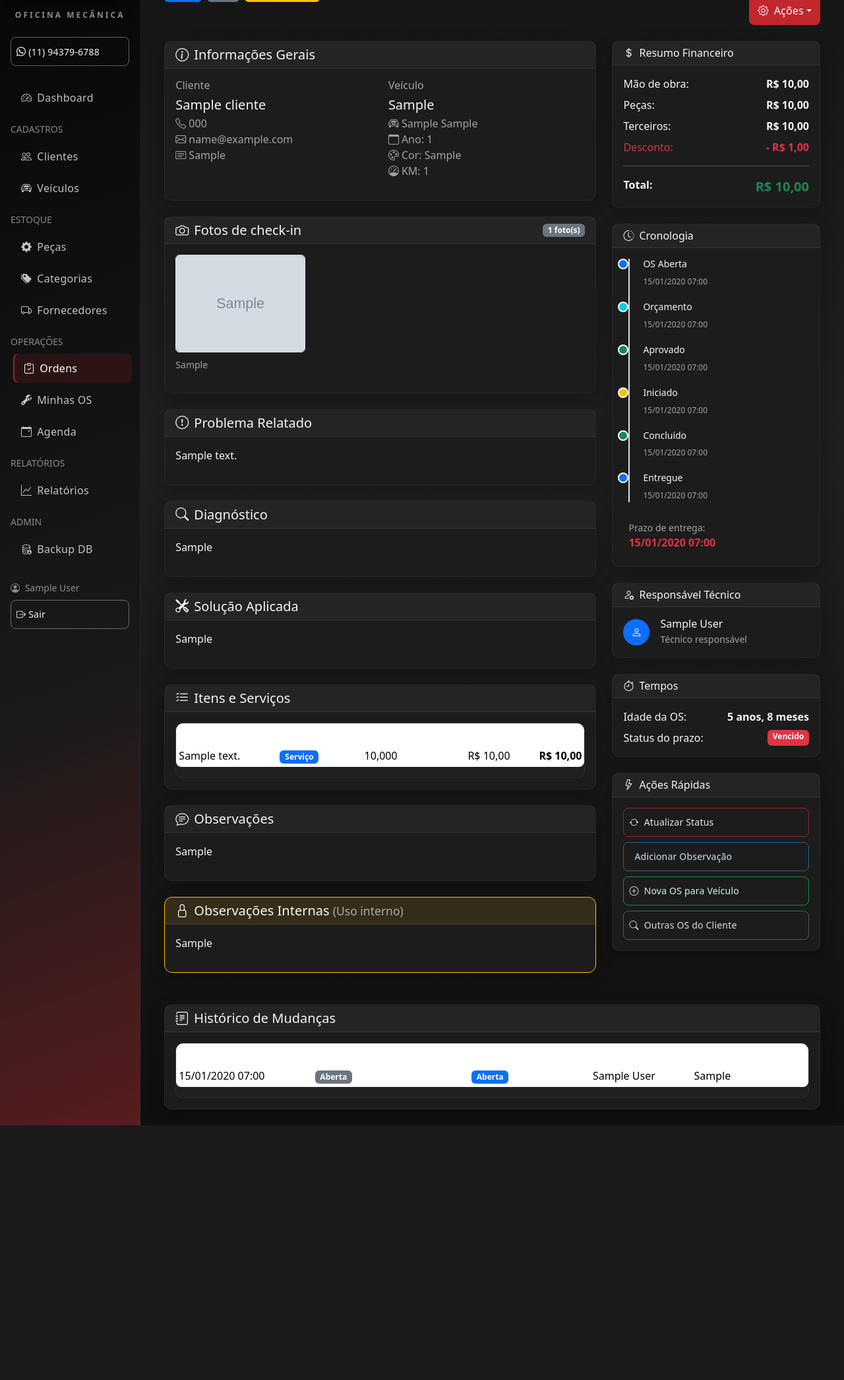
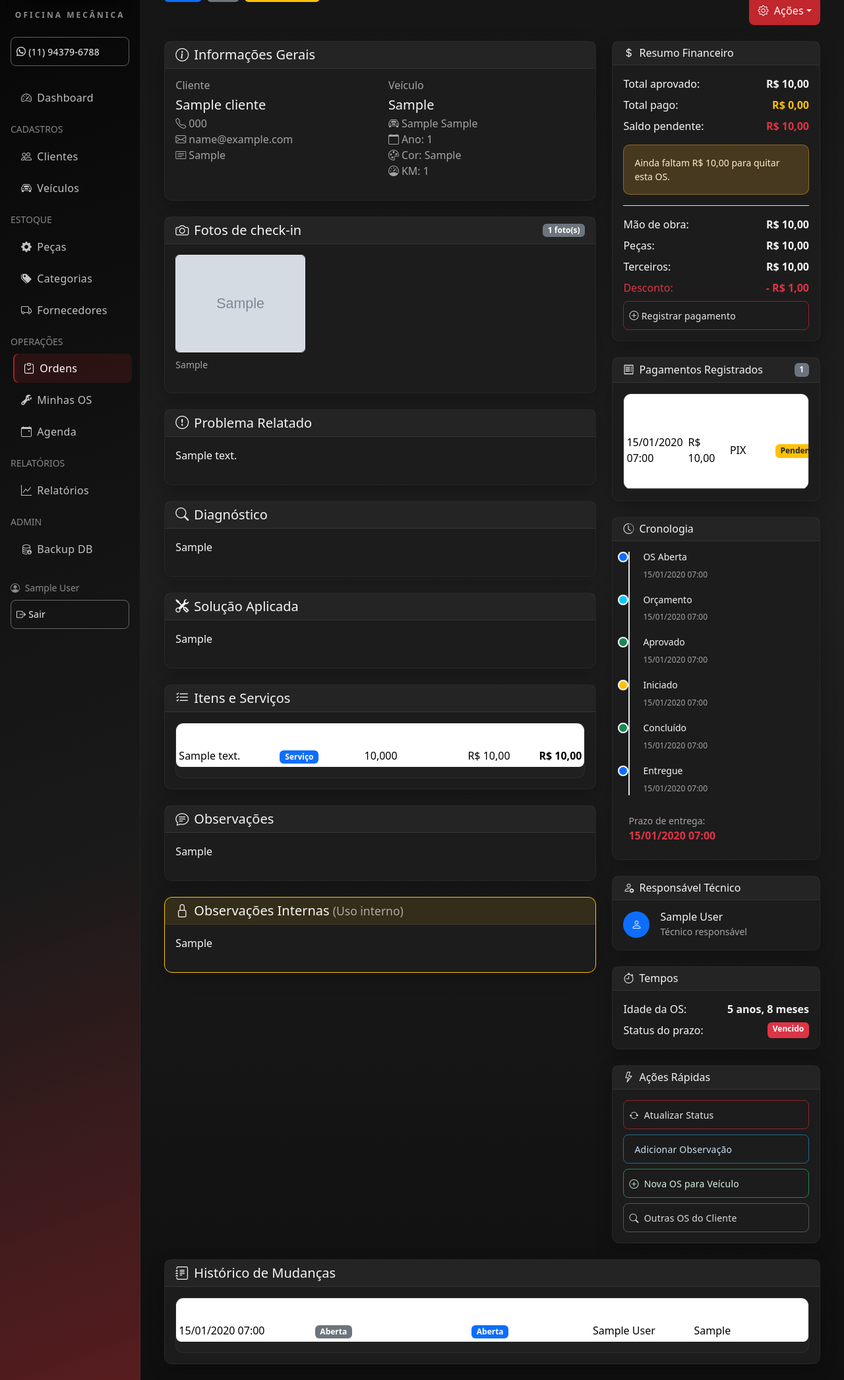
Before and after one commit to aprigiosam/Garageroute66, a Django app: page /ordens/1/ in a window 1280 px wide. Shown: the part 158-2249 px from the top of the page at 66% size. Before the commit the page ends 1863 px from the top, so only its background shows below. Run offline with Django 5.2, Linux system fonts and the light colour scheme; a user stored in the database is signed in; tables that the repository leaves empty hold one stand-in row (values such as "Sample post"); grey boxes marked "Sample" are stand-in pictures.

Commit message:
Adiciona registro de pagamentos na OS

```diff
--- a/core/forms.py
+++ b/core/forms.py
@@ -6,7 +6,7 @@ from django.core.exceptions import ValidationError
 from django.contrib.auth.models import User
 from .models import (
     Cliente, OrdemServico, Veiculo, ItemOrdemServico, FotoOrdemServico,
-    Agendamento, CategoriaPeca, Fornecedor, Peca, MovimentacaoEstoque
+    PagamentoOrdemServico, Agendamento, CategoriaPeca, Fornecedor, Peca, MovimentacaoEstoque
 )
 
 
@@ -327,6 +327,57 @@ class DiagnosticoOrdemServicoForm(BaseBootstrapForm):
         }
 
 
+class PagamentoOrdemServicoForm(BaseBootstrapForm):
+    class Meta:
+        model = PagamentoOrdemServico
+        fields = ['valor', 'forma_pagamento', 'status', 'parcelas', 'valor_recebido', 'observacao']
+
+    def __init__(self, *args, **kwargs):
+        super().__init__(*args, **kwargs)
+        self.fields['status'].initial = PagamentoOrdemServico.Status.PAGO
+        self.fields['valor'].widget.attrs['min'] = '0.01'
+        self.fields['valor'].widget.attrs['step'] = '0.01'
+        self.fields['valor_recebido'].widget.attrs['step'] = '0.01'
+        self.fields['valor_recebido'].required = False
+        self.fields['parcelas'].required = False
+
+    def clean(self):
+        cleaned_data = super().clean()
+        valor = cleaned_data.get('valor') or Decimal('0.00')
+        forma_pagamento = cleaned_data.get('forma_pagamento')
+
+        if forma_pagamento == PagamentoOrdemServico.FormaPagamento.DINHEIRO:
+            valor_recebido = cleaned_data.get('valor_recebido') or valor
+            if valor_recebido < valor:
+                self.add_error('valor_recebido', 'O valor recebido precisa ser igual ou superior ao valor do pagamento.')
+            cleaned_data['valor_recebido'] = valor_recebido
+            cleaned_data['troco'] = valor_recebido - valor
+        else:
+            cleaned_data['valor_recebido'] = None
+            cleaned_data['troco'] = None
+
+        return cleaned_data
+
+    def save(self, commit=True):
+        instance = super().save(commit=False)
+        cleaned_data = getattr(self, 'cleaned_data', {})
+
+        if cleaned_data:
+            if instance.forma_pagamento == PagamentoOrdemServico.FormaPagamento.DINHEIRO:
+                instance.valor_recebido = cleaned_data.get('valor_recebido')
+                instance.troco = cleaned_data.get('troco')
+            else:
+                instance.valor_recebido = None
+                instance.troco = None
+
+        if not instance.pk and self.user and not instance.recebido_por:
+            instance.recebido_por = self.user
+
+        if commit:
+            instance.save()
+        return instance
+
+
 class AgendamentoForm(BaseBootstrapForm):
     class Meta:
         model = Agendamento
--- a/core/urls.py
+++ b/core/urls.py
@@ -24,6 +24,7 @@ urlpatterns = [
     path('ordens/<int:ordem_id>/', views.detalhes_ordem_servico, name='detalhes_ordem_servico'),
     path('ordens/<int:ordem_id>/editar/', views.editar_ordem_servico, name='editar_ordem_servico'),
     path('ordens/<int:ordem_id>/status/', views.atualizar_status_ordem, name='atualizar_status_ordem'),
+    path('ordens/<int:ordem_id>/pagamentos/registrar/', views.registrar_pagamento_ordem, name='registrar_pagamento_ordem'),
 
     path('mecanico/minhas-os/', views.mecanico_minhas_ordens, name='mecanico_minhas_ordens'),
     path('mecanico/ordens/<int:ordem_id>/diagnostico/', views.mecanico_diagnostico, name='mecanico_diagnostico'),
--- a/core/views.py
+++ b/core/views.py
@@ -15,11 +15,12 @@ from datetime import datetime, timedelta
 from decimal import Decimal
 import json
 
-from .models import Cliente, OrdemServico, Veiculo, StatusHistorico, Agendamento
+from .models import Cliente, OrdemServico, Veiculo, StatusHistorico, Agendamento, PagamentoOrdemServico
 from .forms import (
     ClienteForm, OrdemServicoForm, VeiculoForm,
     FiltroOrdemServicoForm, AgendamentoForm, RelatorioForm,
-    ItemOrdemServicoFormSet, FotoOrdemServicoFormSet, DiagnosticoOrdemServicoForm
+    ItemOrdemServicoFormSet, FotoOrdemServicoFormSet, DiagnosticoOrdemServicoForm,
+    PagamentoOrdemServicoForm
 )
 from .cache_utils import DashboardCache, QueryCache, cache_page_if_not_staff
 from .backup_utils import create_db_backup
@@ -426,8 +427,37 @@ def detalhes_ordem_servico(request, ordem_id):
         'historico': historico,
         'fotos': ordem.fotos.all(),
         'public_url': request.build_absolute_uri(ordem.public_approval_path),
+        'pagamentos': ordem.pagamentos.select_related('recebido_por').order_by('-data_pagamento'),
+        'pagamento_form': PagamentoOrdemServicoForm(user=request.user),
+        'total_pago': ordem.total_pago,
+        'saldo_pendente': ordem.saldo_pendente,
+        'total_aprovado': ordem.orcamento_total_aprovado or ordem.total,
     }
     return render(request, 'core/detalhes_ordem_servico.html', context)
+
+
+@login_required
+@require_http_methods(["POST"])
+def registrar_pagamento_ordem(request, ordem_id):
+    ordem = get_object_or_404(
+        OrdemServico.objects.select_related('veiculo__cliente'),
+        id=ordem_id
+    )
+
+    form = PagamentoOrdemServicoForm(request.POST, user=request.user)
+    if form.is_valid():
+        pagamento = form.save(commit=False)
+        pagamento.ordem_servico = ordem
+        if pagamento.forma_pagamento == PagamentoOrdemServico.FormaPagamento.DINHEIRO:
+            if pagamento.valor_recebido is None:
+                pagamento.valor_recebido = pagamento.valor
+            pagamento.troco = (pagamento.valor_recebido or Decimal('0.00')) - pagamento.valor
+        pagamento.save()
+        messages.success(request, f"Pagamento de R$ {pagamento.valor:,.2f} registrado com sucesso.")
+    else:
+        messages.error(request, 'Não foi possível registrar o pagamento. Verifique os dados informados.')
+
+    return redirect('core:detalhes_ordem_servico', ordem_id=ordem.id)
 
 
 @login_required
@@ -570,6 +600,8 @@ def atualizar_status_ordem(request, ordem_id):
             return JsonResponse({'success': False, 'message': 'Só ordens aprovadas podem entrar em execução.'})
         if novo_status == OrdemServico.Status.APROVADA and ordem.status != OrdemServico.Status.ORCAMENTO_ENVIADO:
             return JsonResponse({'success': False, 'message': 'Envie o orçamento para o cliente antes de aprovar.'})
+        if novo_status == OrdemServico.Status.ENTREGUE and not ordem.quitada:
+            return JsonResponse({'success': False, 'message': 'Não é possível entregar a OS com pagamentos pendentes.'})
 
         # Registrar no histórico
         StatusHistorico.objects.create(
--- a/templates/core/detalhes_ordem_servico.html
+++ b/templates/core/detalhes_ordem_servico.html
@@ -290,6 +290,30 @@
             </div>
             <div class="card-body">
                 <div class="d-flex justify-content-between mb-2">
+                    <span>Total aprovado:</span>
+                    <strong>R$ {{ total_aprovado|floatformat:2 }}</strong>
+                </div>
+                <div class="d-flex justify-content-between mb-2">
+                    <span>Total pago:</span>
+                    <strong class="{% if saldo_pendente == 0 %}text-success{% else %}text-warning{% endif %}">R$ {{ total_pago|floatformat:2 }}</strong>
+                </div>
+                <div class="d-flex justify-content-between mb-3">
+                    <span>Saldo pendente:</span>
+                    <strong class="{% if saldo_pendente == 0 %}text-success{% else %}text-danger{% endif %}">R$ {{ saldo_pendente|floatformat:2 }}</strong>
+                </div>
+
+                {% if saldo_pendente > 0 %}
+                <div class="alert alert-warning small" role="alert">
+                    Ainda faltam R$ {{ saldo_pendente|floatformat:2 }} para quitar esta OS.
+                </div>
+                {% else %}
+                <div class="alert alert-success small" role="alert">
+                    Pagamentos quitados. OS liberada para entrega.
+                </div>
+                {% endif %}
+
+                <div class="border-top pt-3 mt-3">
+                    <div class="d-flex justify-content-between mb-2">
                         <span>Mão de obra:</span>
                         <strong>R$ {{ ordem.valor_mao_obra|floatformat:2 }}</strong>
                     </div>
@@ -307,11 +331,82 @@
                         <strong>- R$ {{ ordem.desconto|floatformat:2 }}</strong>
                     </div>
                     {% endif %}
-                <hr>
-                <div class="d-flex justify-content-between">
-                    <strong>Total:</strong>
-                    <strong class="text-success fs-5">R$ {{ ordem.total|floatformat:2 }}</strong>
                 </div>
+
+                <button class="btn btn-outline-primary btn-sm w-100" type="button" data-bs-toggle="collapse" data-bs-target="#registrarPagamento" aria-expanded="false" aria-controls="registrarPagamento">
+                    <i class="bi bi-plus-circle me-1"></i>Registrar pagamento
+                </button>
+
+                <div class="collapse mt-3" id="registrarPagamento">
+                    <form method="post" action="{% url 'core:registrar_pagamento_ordem' ordem.id %}">
+                        {% csrf_token %}
+                        {% if pagamento_form.non_field_errors %}
+                            <div class="alert alert-danger">
+                                {% for error in pagamento_form.non_field_errors %}<div>{{ error }}</div>{% endfor %}
+                            </div>
+                        {% endif %}
+                        {% for field in pagamento_form %}
+                            <div class="mb-3">
+                                <label class="form-label" for="{{ field.id_for_label }}">{{ field.label }}</label>
+                                {{ field }}
+                                {% if field.help_text %}<div class="form-text">{{ field.help_text }}</div>{% endif %}
+                                {% for error in field.errors %}<div class="invalid-feedback d-block">{{ error }}</div>{% endfor %}
+                            </div>
+                        {% endfor %}
+                        <button class="btn btn-primary w-100" type="submit">
+                            <i class="bi bi-cash-coin me-1"></i>Salvar pagamento
+                        </button>
+                    </form>
+                </div>
+            </div>
+        </div>
+
+        <!-- Pagamentos -->
+        <div class="card mb-4">
+            <div class="card-header d-flex justify-content-between align-items-center">
+                <h6 class="card-title mb-0">
+                    <i class="bi bi-receipt me-2"></i>Pagamentos Registrados
+                </h6>
+                <span class="badge bg-secondary">{{ pagamentos|length }}</span>
+            </div>
+            <div class="card-body">
+                {% if pagamentos %}
+                    <div class="table-responsive">
+                        <table class="table table-sm align-middle mb-0">
+                            <thead>
+                                <tr>
+                                    <th>Data</th>
+                                    <th>Valor</th>
+                                    <th>Forma</th>
+                                    <th>Status</th>
+                                    <th>Recebido por</th>
+                                </tr>
+                            </thead>
+                            <tbody>
+                                {% for pagamento in pagamentos %}
+                                <tr>
+                                    <td>{{ pagamento.data_pagamento|date:"d/m/Y H:i" }}</td>
+                                    <td>R$ {{ pagamento.valor|floatformat:2 }}</td>
+                                    <td>{{ pagamento.get_forma_pagamento_display }}</td>
+                                    <td>
+                                        <span class="badge {% if pagamento.status == pagamento.Status.PAGO %}bg-success{% elif pagamento.status == pagamento.Status.PENDENTE %}bg-warning text-dark{% else %}bg-secondary{% endif %}">
+                                            {{ pagamento.get_status_display }}
+                                        </span>
+                                    </td>
+                                    <td>{{ pagamento.recebido_por|default:"-" }}</td>
+                                </tr>
+                                {% if pagamento.observacao %}
+                                <tr>
+                                    <td colspan="5" class="text-muted small">{{ pagamento.observacao }}</td>
+                                </tr>
+                                {% endif %}
+                                {% endfor %}
+                            </tbody>
+                        </table>
+                    </div>
+                {% else %}
+                    <p class="text-muted mb-0">Nenhum pagamento registrado até o momento.</p>
+                {% endif %}
             </div>
         </div>
 
```
Lines whose indentation alone changed are shown as unchanged.
